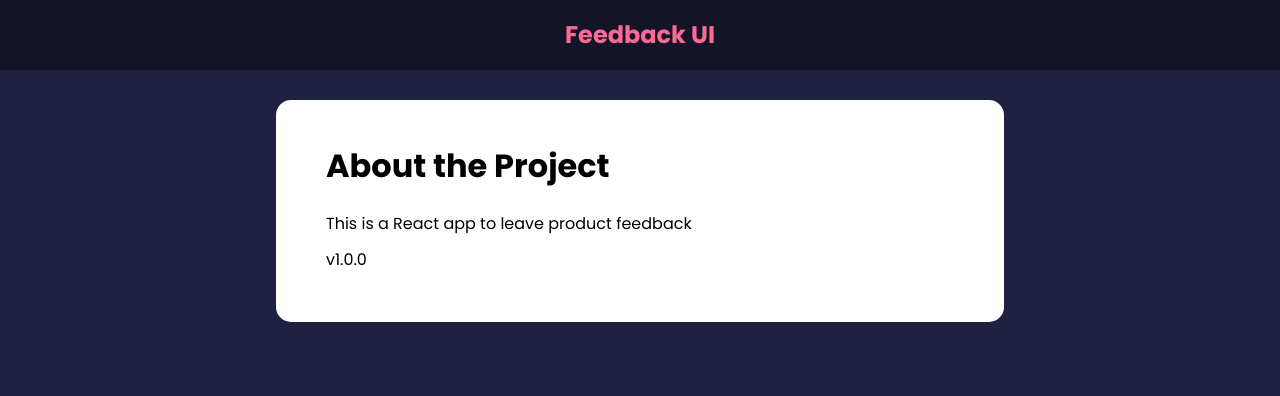
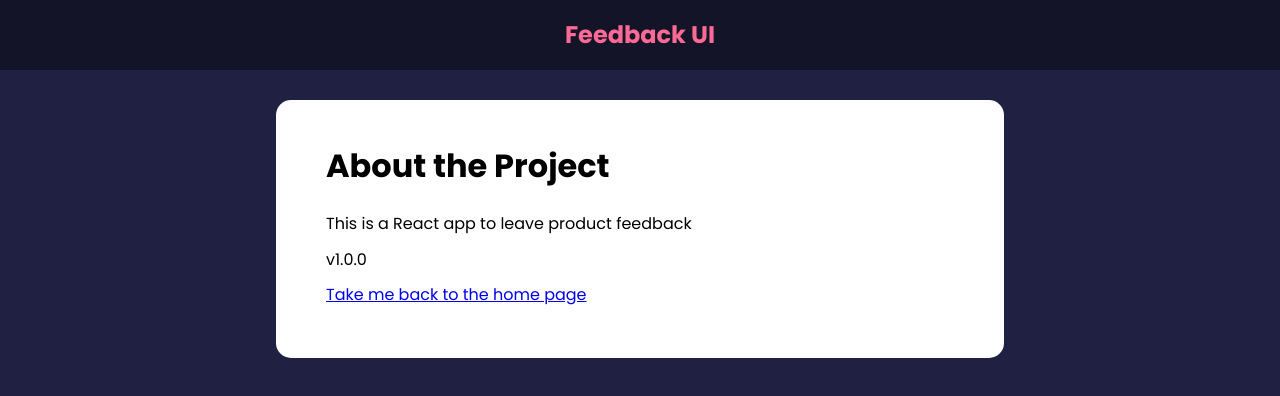
Before and after one commit to bruhu/feedback-app, a React (Create React App) app: page /about in a window 1280 px wide. Shown: the top 396 px of the page. Built offline with nearby package versions, Linux system fonts and the light colour scheme.

Commit message:
add veryvery basic anchor tag w/href to go back to homepage

```diff
--- a/src/pages/AboutPage.jsx
+++ b/src/pages/AboutPage.jsx
@@ -7,7 +7,9 @@ function AboutPage() {
         <h1>About the Project</h1>
         <p>This is a React app to leave product feedback</p>
         <p>v1.0.0</p>
-        <p href='/'></p>
+        <p>
+          <a href='/'>Take me back to the home page</a>
+        </p>
       </div>
     </Card>
   )
```
